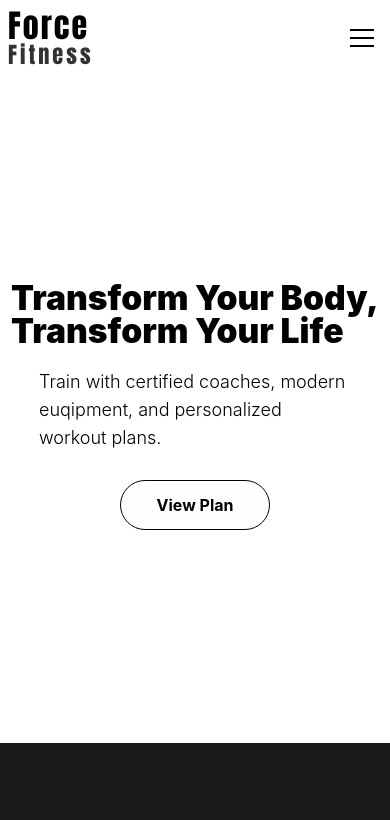
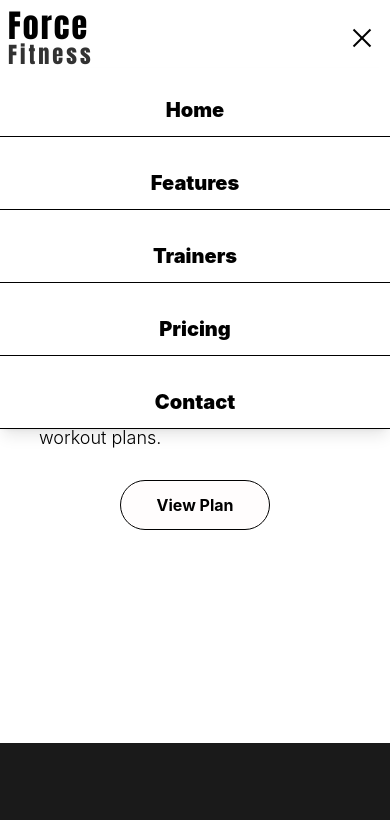
Before and after one commit to Shreyash-Date/Force-Fitness, a website: page index.html in a window 390 px wide. Both pictures are taken after a click on the button 362 px from the left and 37 px from the top of the page. Shown: the top 820 px of the page. Drawn offline with Linux system fonts and the light colour scheme.

Commit message:
Add dynamic menu for mobile browser

```diff
--- a/index.html
+++ b/index.html
@@ -1,14 +1,16 @@
 <!DOCTYPE html>
 <html lang="en">
+
 <head>
     <meta charset="UTF-8">
     <meta name="viewport" content="width=device-width, initial-scale=1.0">
     <title>Force Fitness</title>
     <link href="src/output.css" rel="stylesheet">
 </head>
+
 <body>
     <section class="" id="home">
-        <div class="flex justify-between md:justify-around items-center px-2 pt-2">
+        <div class="flex justify-between md:justify-around items-center px-2 pt-2 relative">
             <div
                 class="flex flex-col leading-[1.1] font-black md:font-semibold font-['Impact','Haettenschweiler','Arial_Narrow_Bold',sans-serif]">
                 <span class="text-[2rem] tracking-[2px]">Force</span>
@@ -24,20 +26,36 @@
                 </ul>
             </nav>
             <button
-                class="bg-[#4D4D4D] hidden md:block px-6 py-2 text-white font-bold rounded-4xl cursor-pointer hover:bg-white border hover:text-black transition duration-300 ease-in-out hover:-translate-y-1 hover:scale-110">Join
-                Now</button>
-            <button id="menuBtn" class="md:hidden flex flex-col justify-center items-center gap-1.5 p-2">
+                class="bg-[#4D4D4D] hidden md:block px-6 py-2 text-white font-bold rounded-4xl cursor-pointer hover:bg-white border hover:text-black transition duration-300 ease-in-out hover:-translate-y-1 hover:scale-110">
+                JoinNow
+            </button>
+            <!-- Hamburger -->
+            <button id="menuBtn" aria-expanded="false" aria-controls="mobileMenu"
+                class="md:hidden flex flex-col justify-center items-center gap-1.5 p-2 z-50">
+                <span class="line w-6 h-0.5 bg-black transition-all duration-300 origin-center"></span>
                 <span class="line w-6 h-0.5 bg-black transition-all duration-300"></span>
-                <span class="line w-6 h-0.5 bg-black transition-all duration-300"></span>
-                <span class="line w-6 h-0.5 bg-black transition-all duration-300"></span>
+                <span class="line w-6 h-0.5 bg-black transition-all duration-300 origin-center"></span>
             </button>
+
             <!-- Mobile Menu -->
-            <div id="mobileMenu" class="hidden md:hidden flex-col items-center gap-6 py-6">
-                <a href="#">Home</a>
-                <a href="#">About</a>
-                <a href="#">Programs</a>
-                <a href="#">Contact</a>
-            </div>
+            <ul id="mobileMenu" class="md:hidden flex flex-col items-center gap-5 absolute top-full left-0 w-full bg-white text-xl font-black shadow-lg z-40 py-4
+           transition-all duration-300 ease-in-out -translate-y-3 opacity-0 invisible h-90" role="menu" aria-hidden="true">
+                <li class="w-full border-b flex items-center justify-center" role="none">
+                    <a href="#home" class="w-full text-center py-3" role="menuitem">Home</a>
+                </li>
+                <li class="w-full border-b flex items-center justify-center" role="none">
+                    <a href="#features" class="w-full text-center py-3" role="menuitem">Features</a>
+                </li>
+                <li class="w-full border-b flex items-center justify-center" role="none">
+                    <a href="#trainers" class="w-full text-center py-3" role="menuitem">Trainers</a>
+                </li>
+                <li class="w-full border-b flex items-center justify-center" role="none">
+                    <a href="#pricing" class="w-full text-center py-3" role="menuitem">Pricing</a>
+                </li>
+                <li class="w-full border-b flex items-center justify-center" role="none">
+                    <a href="#contact" class="w-full text-center py-3" role="menuitem">Contact</a>
+                </li>
+            </ul>
         </div>
     </section>
 
@@ -454,13 +472,8 @@
                             Name
                         </label>
 
-                    <input
-                        type="text"
-                        id="name"
-                        name="name"
-                        placeholder="Your full name"
-                        class="w-full rounded-xl border border-gray-300 px-4 py-3 focus:outline-none focus:ring-2 focus:ring-black"
-                    >
+                        <input type="text" id="name" name="name" placeholder="Your full name"
+                            class="w-full rounded-xl border border-gray-300 px-4 py-3 focus:outline-none focus:ring-2 focus:ring-black">
 
                         <span id="nameError" class="text-red-500 text-sm"></span>
                     </div>
@@ -470,13 +483,8 @@
                             Email
                         </label>
 
-                    <input
-                        type="email"
-                        id="email"
-                        name="email"
-                        placeholder="you@example.com"
-                        class="w-full rounded-xl border border-gray-300 px-4 py-3 focus:outline-none focus:ring-2 focus:ring-black"
-                    >
+                        <input type="email" id="email" name="email" placeholder="you@example.com"
+                            class="w-full rounded-xl border border-gray-300 px-4 py-3 focus:outline-none focus:ring-2 focus:ring-black">
 
                         <span id="emailError" class="text-red-500 text-sm"></span>
                     </div>
@@ -486,13 +494,8 @@
                             Phone
                         </label>
 
-                    <input
-                        type="tel"
-                        id="phone"
-                        name="phone"
-                        placeholder="Your phone number"
-                        class="w-full rounded-xl border border-gray-300 px-4 py-3 focus:outline-none focus:ring-2 focus:ring-black"
-                    >
+                        <input type="tel" id="phone" name="phone" placeholder="Your phone number"
+                            class="w-full rounded-xl border border-gray-300 px-4 py-3 focus:outline-none focus:ring-2 focus:ring-black">
 
                         <span id="phoneError" class="text-red-500 text-sm"></span>
                     </div>
@@ -502,21 +505,14 @@
                             Message
                         </label>
 
-                    <textarea
-                        id="message"
-                        name="message"
-                        rows="5"
-                        placeholder="Tell us what you're looking for"
-                        class="w-full rounded-xl border border-gray-300 px-4 py-3 resize-none focus:outline-none focus:ring-2 focus:ring-black"
-                    ></textarea>
+                        <textarea id="message" name="message" rows="5" placeholder="Tell us what you're looking for"
+                            class="w-full rounded-xl border border-gray-300 px-4 py-3 resize-none focus:outline-none focus:ring-2 focus:ring-black"></textarea>
 
                         <span id="messageError" class="text-red-500 text-sm"></span>
                     </div>
 
-                <button
-                    type="submit"
-                    class="w-full bg-black text-white py-4 rounded-xl font-semibold hover:bg-gray-800 transition duration-300"
-                >
+                    <button type="submit"
+                        class="w-full bg-black text-white py-4 rounded-xl font-semibold hover:bg-gray-800 transition duration-300">
                         Send Message
                     </button>
 
@@ -634,15 +630,18 @@
 
                 <div class="flex gap-4">
 
-                <a href="#" class="w-12 h-12 rounded-full border border-gray-600 flex items-center justify-center hover:bg-white hover:text-black transition duration-300">
+                    <a href="#"
+                        class="w-12 h-12 rounded-full border border-gray-600 flex items-center justify-center hover:bg-white hover:text-black transition duration-300">
                         IG
                     </a>
 
-                <a href="#" class="w-12 h-12 rounded-full border border-gray-600 flex items-center justify-center hover:bg-white hover:text-black transition duration-300">
+                    <a href="#"
+                        class="w-12 h-12 rounded-full border border-gray-600 flex items-center justify-center hover:bg-white hover:text-black transition duration-300">
                         FB
                     </a>
 
-                <a href="#" class="w-12 h-12 rounded-full border border-gray-600 flex items-center justify-center hover:bg-white hover:text-black transition duration-300">
+                    <a href="#"
+                        class="w-12 h-12 rounded-full border border-gray-600 flex items-center justify-center hover:bg-white hover:text-black transition duration-300">
                         YT
                     </a>
 
@@ -664,4 +663,6 @@
     </footer>
 
 </body>
+<script src="scripts/menu.js"></script>
+
 </html>
--- /dev/null
+++ b/scripts/menu.js
@@ -0,0 +1,26 @@
+const menuBtn = document.getElementById('menuBtn');
+const mobileMenu = document.getElementById('mobileMenu');
+const lines = menuBtn.querySelectorAll('.line');
+
+menuBtn.addEventListener('click', () => {
+    const isOpen = mobileMenu.classList.toggle('opacity-100');
+    mobileMenu.classList.toggle('translate-y-0', isOpen);
+    mobileMenu.classList.toggle('-translate-y-3', !isOpen);
+    mobileMenu.classList.toggle('invisible', !isOpen);
+    mobileMenu.classList.toggle('opacity-0', !isOpen);
+
+    menuBtn.setAttribute('aria-expanded', isOpen);
+    mobileMenu.setAttribute('aria-hidden', !isOpen);
+
+    // hamburger -> X animation
+    lines[0].classList.toggle('rotate-45');
+    lines[0].classList.toggle('translate-y-2');
+    lines[1].classList.toggle('opacity-0');
+    lines[2].classList.toggle('-rotate-45');
+    lines[2].classList.toggle('-translate-y-2');
+});
+
+// close menu when a link is tapped
+mobileMenu.querySelectorAll('a').forEach(link => {
+    link.addEventListener('click', () => menuBtn.click());
+});
```
Also changed, not shown: src/output.css. Lines whose indentation alone changed are shown as unchanged.
